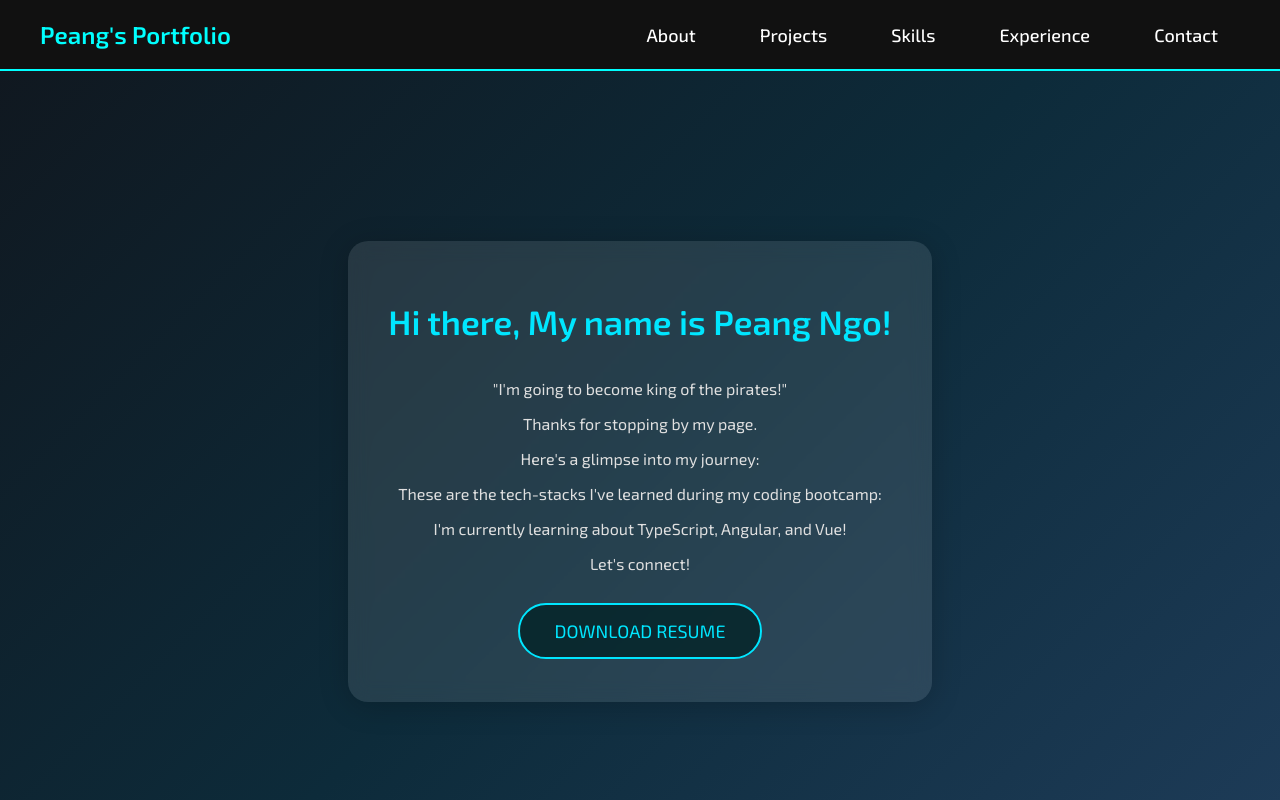
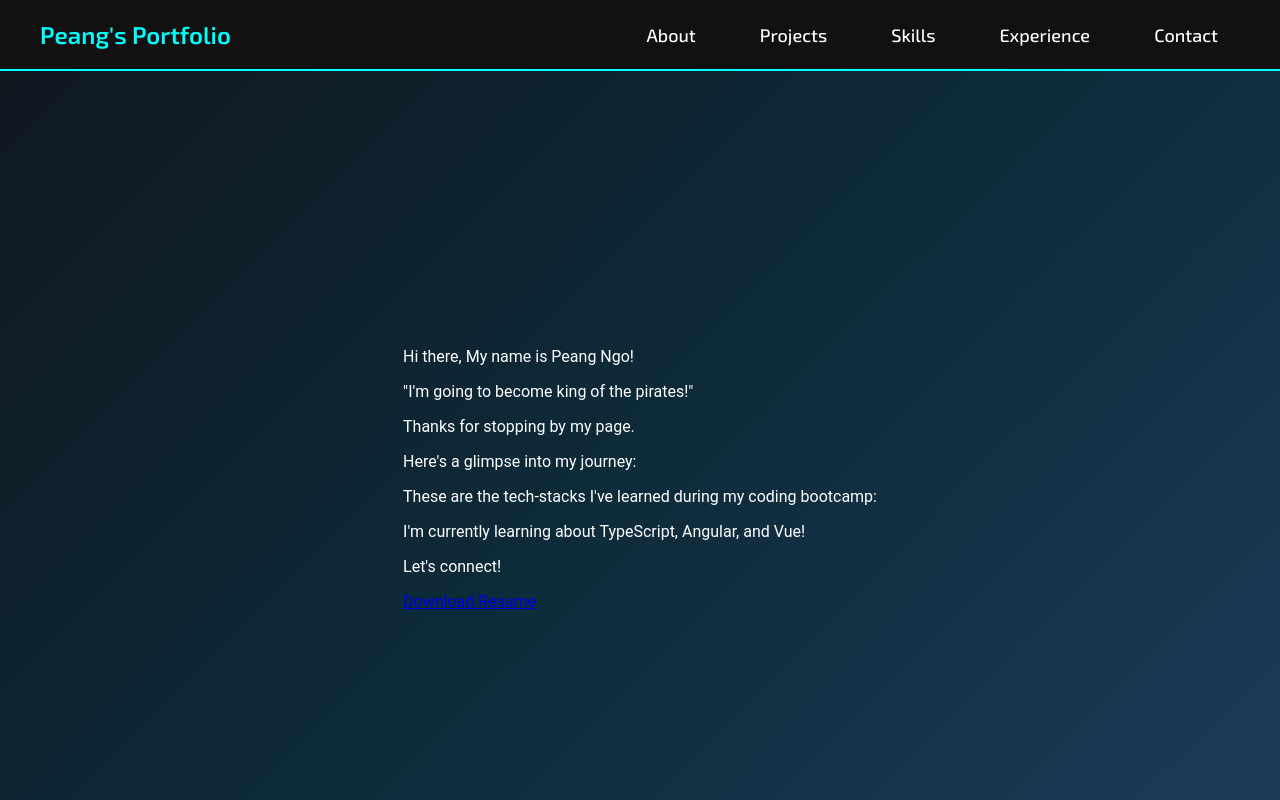
Before and after one commit to pingno/Show, a React (Create React App) app in the folder show/: page / in a window 1280 px wide. Shown: the top 800 px of the page. Built offline with nearby package versions, Linux system fonts and the light colour scheme.

Commit message:
styling restart for homepage

```diff
--- a/show/src/components/Home/Home.css
+++ b/show/src/components/Home/Home.css
@@ -7,126 +7,5 @@
   align-items: center;
   height: 100vh;
   background: linear-gradient(135deg, #101820 0%, #0d2b3a 50%, #1e3c59 100%);
+  overflow: hidden;
 }
-
-/* Glassmorphism effect for the main column */
-.center-column {
-  text-align: center;
-  color: #e0e0e0; /* Light text color for futuristic contrast */
-  font-family: 'Exo 2', sans-serif;
-  background: rgba(255, 255, 255, 0.1); /* Frosted glass effect */
-  backdrop-filter: blur(10px); /* Glassmorphism blurring */
-  border-radius: 20px;
-  padding: 40px;
-  box-shadow: 0 4px 30px rgba(0, 0, 0, 0.2); /* Subtle shadow for depth */
-}
-
-.profile-image {
-  width: 160px;
-  height: 160px;
-  border-radius: 50%;
-  border: 3px solid rgba(255, 255, 255, 0.3); /* Frosted glass border */
-  box-shadow: 0 0 15px rgba(0, 255, 255, 0.5), 0 0 30px rgba(0, 255, 255, 0.2); /* Neon glow */
-  transition: transform 0.3s ease, box-shadow 0.3s ease;
-}
-
-.profile-image:hover {
-  transform: scale(1.1); /* More pronounced hover effect */
-  box-shadow: 0 0 25px rgba(0, 255, 255, 0.7), 0 0 50px rgba(0, 255, 255, 0.4);
-}
-
-.description {
-  margin-top: 20px;
-  font-size: 34px; /* Slightly larger for futuristic vibe */
-  font-weight: 600;
-  position: relative;
-  display: inline-block;
-  overflow: hidden;
-  color: #00e6ff; /* Electric cyan */
-  white-space: nowrap;
-  animation: typing 3.5s steps(40, end), blink-caret 0.75s step-end infinite;
-}
-
-@keyframes typing {
-  from { width: 0; }
-  to { width: 100%; }
-}
-
-@keyframes blink-caret {
-  from, to { border-color: transparent; }
-  50% { border-color: #00e6ff; }
-}
-
-.typing-effect {
-  display: inline-block;
-  animation: fadeIn 3s ease-in-out; /* Smooth fade-in */
-}
-
-@keyframes fadeIn {
-  0% { opacity: 0; transform: translateY(-10px); }
-  100% { opacity: 1; transform: translateY(0); }
-}
-
-.tech-stacks {
-  margin-top: 30px;
-  display: flex;
-  justify-content: center;
-  gap: 20px; /* Evenly spaced futuristic layout */
-}
-
-.tech-stack-icon {
-  width: 60px;
-  height: 60px;
-  transition: transform 0.4s ease, box-shadow 0.4s ease;
-  filter: drop-shadow(0 0 8px rgba(0, 255, 255, 0.4)); /* Soft glow for icons */
-}
-
-.tech-stack-icon:hover {
-  transform: scale(1.2) translateY(-5px); /* Lift and enlarge on hover */
-  filter: drop-shadow(0 0 20px rgba(0, 255, 255, 0.7)); /* Bright glow on hover */
-}
-
-.resume-button {
-  display: inline-block;
-  padding: 15px 35px; /* Adjusted for a more futuristic feel */
-  font-size: 18px;
-  font-weight: 400;
-  font-family: 'Exo 2', sans-serif;
-  text-transform: uppercase;
-  color: #00e6ff; /* Neon cyan */
-  background: rgba(0, 0, 0, 0.7); /* Semi-transparent for modern look */
-  border: 2px solid #00e6ff;
-  border-radius: 30px;
-  cursor: pointer;
-  transition: border-color 0.3s, box-shadow 0.3s, background-color 0.3s ease;
-  position: relative;
-  overflow: hidden;
-  text-decoration: none;
-  z-index: 1;
-}
-
-.resume-button::after {
-  content: '';
-  position: absolute;
-  top: 50%;
-  left: 50%;
-  width: 300%;
-  height: 300%;
-  background-color: rgba(0, 230, 255, 0.1);
-  border-radius: 50%;
-  transition: all 0.6s ease;
-  transform: translate(-50%, -50%);
-  z-index: 0;
-}
-
-.resume-button:hover::after {
-  width: 0;
-  height: 0;
-}
-
-.resume-button:hover {
-  border-color: #00e6ff;
-  box-shadow: 0 0 20px #00e6ff, 0 0 40px #00e6ff; /* Glow effect for futuristic button */
-  background-color: rgba(20, 20, 20, 0.8); /* Darker background on hover */
-  transform: translateY(-3px); /* Slight lift on hover */
-}
```
